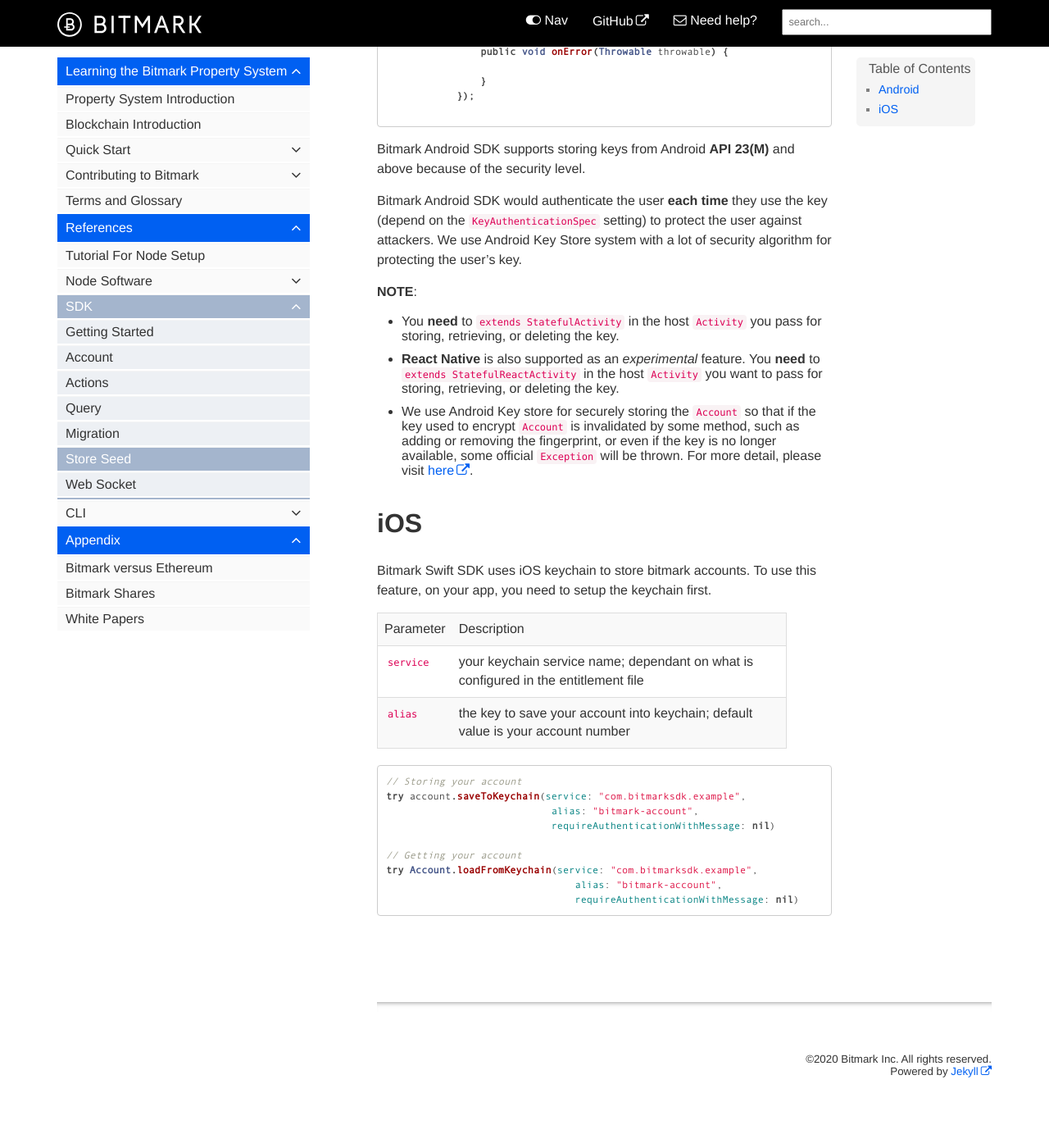
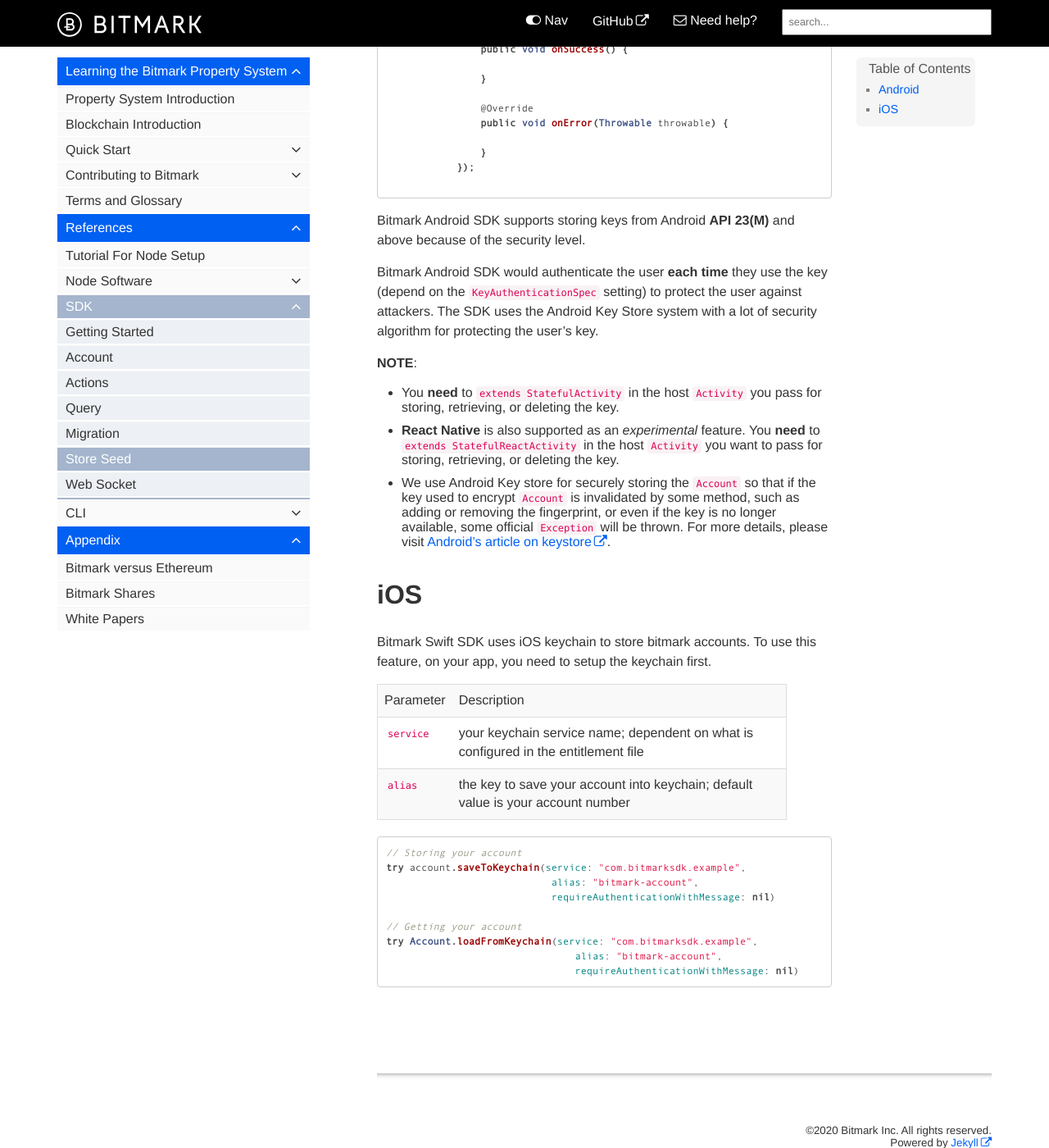
Before and after one commit to bitmark-inc/docs, a Jekyll site: the page built from pages/bitmark-references/bitmark-sdk/store-seed.md, in a window 1280 px wide and 1400 px high, scrolled down 2709 px. Shown: the whole window at 82% size. Built offline with Jekyll 4.4.1, drawn with Linux system fonts in a browser that asks for light colours; some web fonts are replaced; comment, search, counter and statistics services are not loaded; before the commit the page ends 4073 px from its top, so only the background shows below that; some of the changed text lies outside the part shown.

Commit message:
Second pass editorial polish

````diff
--- a/pages/bitmark-references/bitmark-sdk/store-seed.md
+++ b/pages/bitmark-references/bitmark-sdk/store-seed.md
@@ -10,6 +10,8 @@
 # Storing a Seed
 
 Storing your `Account` using a mobile application is very important to ensure its security and to protect your user data against attackers. Bitmark SDK supports storing your Account seed securely in mobile applications on both the **Android** and **iOS** platforms.
+
+_Unlike other SDK documents, which cover Go, Java, JavaScript, and Swift, this document only describes the SDK for mobile platforms: Java for Android and Swift for iOS._
 
 ## Android
 
@@ -94,20 +96,20 @@
 
 Bitmark Android SDK supports storing keys from Android **API 23(M)** and above because of the security level.
 
-Bitmark Android SDK would authenticate the user **each time** they use the key (depend on the `KeyAuthenticationSpec` setting) to protect the user against attackers. We use Android Key Store system with a lot of security algorithm for protecting the user's key.
+Bitmark Android SDK would authenticate the user **each time** they use the key (depend on the `KeyAuthenticationSpec` setting) to protect the user against attackers. The SDK uses the Android Key Store system with a lot of security algorithm for protecting the user's key.
 
 **NOTE**:
 
 - You **need** to `extends StatefulActivity` in the host `Activity` you pass for storing, retrieving, or deleting the key.
 - **React Native** is also supported as an *experimental* feature. You **need** to `extends StatefulReactActivity` in the host `Activity` you want to pass for storing, retrieving, or deleting the key.
-- We use Android Key store for securely storing the `Account` so that if the key used to encrypt `Account` is invalidated by some method, such as adding or removing the fingerprint, or even if the key is no longer available, some official `Exception` will be thrown. For more detail, please visit [here](https://developer.android.com/training/articles/keystore).
+- We use Android Key store for securely storing the `Account` so that if the key used to encrypt `Account` is invalidated by some method, such as adding or removing the fingerprint, or even if the key is no longer available, some official `Exception` will be thrown. For more details, please visit [Android's article on keystore](https://developer.android.com/training/articles/keystore).
 
 ## iOS
 
 Bitmark Swift SDK uses iOS keychain to store bitmark accounts. To use this feature, on your app, you need to setup the keychain first.
 
 | Parameter | Description |
-| `service` | your keychain service name; dependant on what is configured in the entitlement file |
+| `service` | your keychain service name; dependent on what is configured in the entitlement file |
 | `alias` | the key to save your account into keychain; default value is your account number |
 
 ```swift
````
